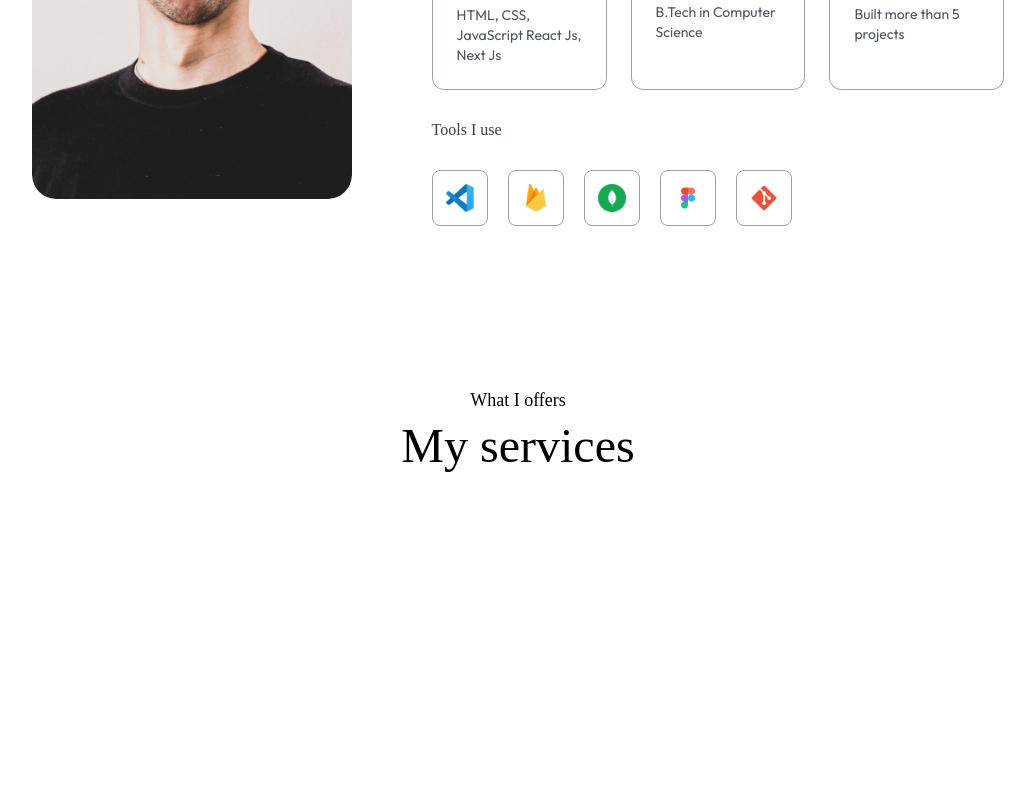
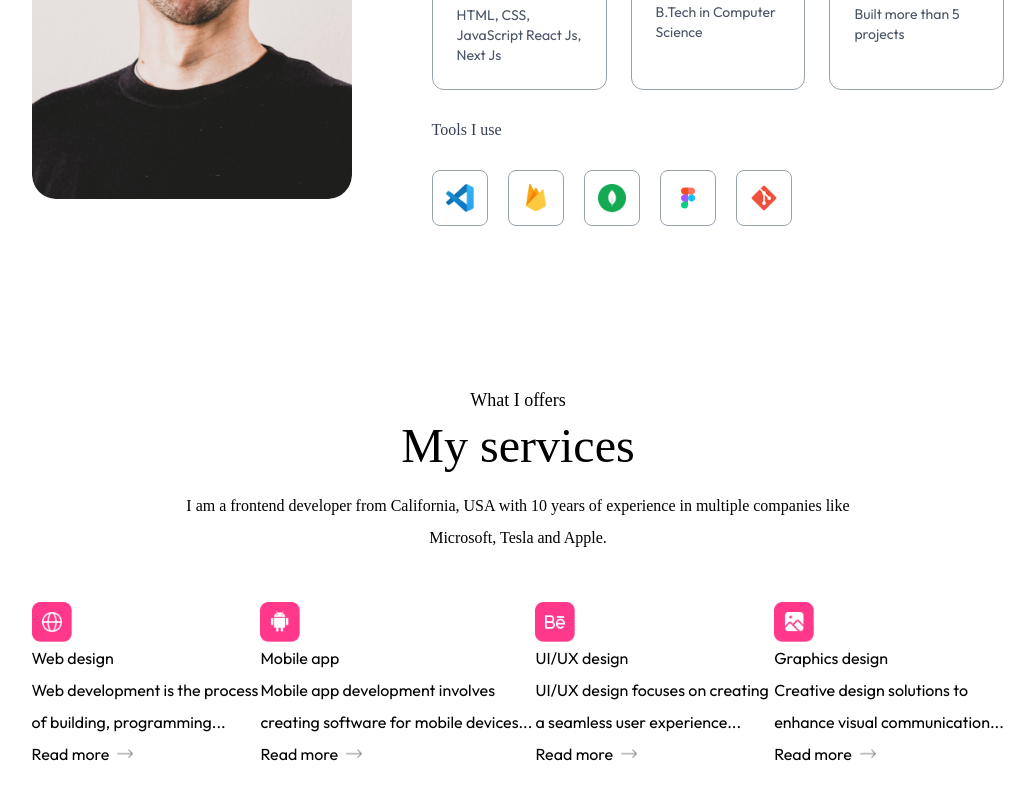
Before and after one commit to ryzhkoandrey/gs-portfolio, a Next.js app: page / in a window 1280 px wide. Shown: the part 1263-2063 px from the top of the page, without its empty margins (122-1157 px from the left). Before the commit the page ends 1773 px from the top, so only its background shows below. Built offline with nearby package versions, Linux system fonts and the light colour scheme; a web font is replaced by a local one.

Commit message:
Update Services.jsx

```diff
--- a/app/components/Services.jsx
+++ b/app/components/Services.jsx
@@ -1,9 +1,34 @@
+import { assets, serviceData } from '@/assets/assets';
+import Image from 'next/image';
+
 const Services = () => {
    return (
       <div id="services" className="w-full px-[12%] py-10 scroll-mt-20">
          {/* heading */}
          <h4 className="text-center mb-2 text-lg font-Ovo">What I offers</h4>
          <h2 className="text-center text-5xl font-Ovo">My services</h2>
+
+         {/* text */}
+         <p className="text-center max-w-2xl mx-auto mt-5 mb-12 font-Ovo">
+            I am a frontend developer from California, USA with 10 years of
+            experience in multiple companies like Microsoft, Tesla and Apple.
+         </p>
+
+         {/* list */}
+         <ul className="flex">
+            {serviceData.map(({ icon, title, description, link }, index) => (
+               <li key={index}>
+                  {console.log(icon)}
+                  <Image src={icon} alt={title} className="w-10" />
+                  <h3>{title}</h3>
+                  <p>{description}</p>
+                  <a href={link} className="flex items-center gap-2">
+                     Read more
+                     <Image src={assets.right_arrow} alt="" className="w-4" />
+                  </a>
+               </li>
+            ))}
+         </ul>
       </div>
    );
 };
```
